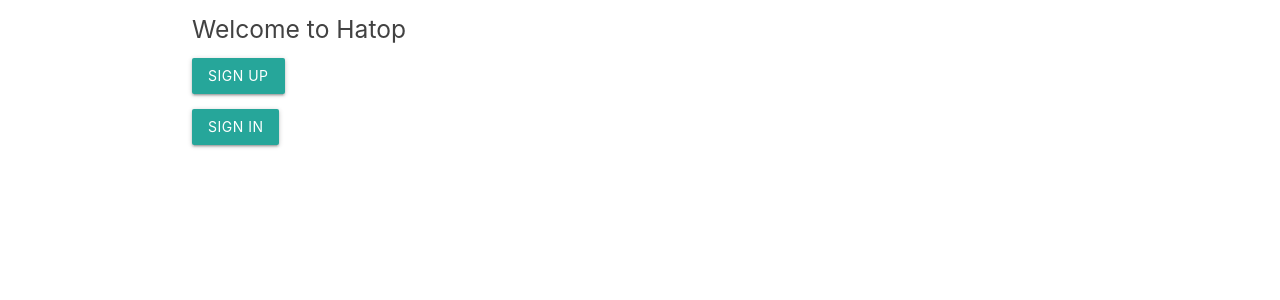
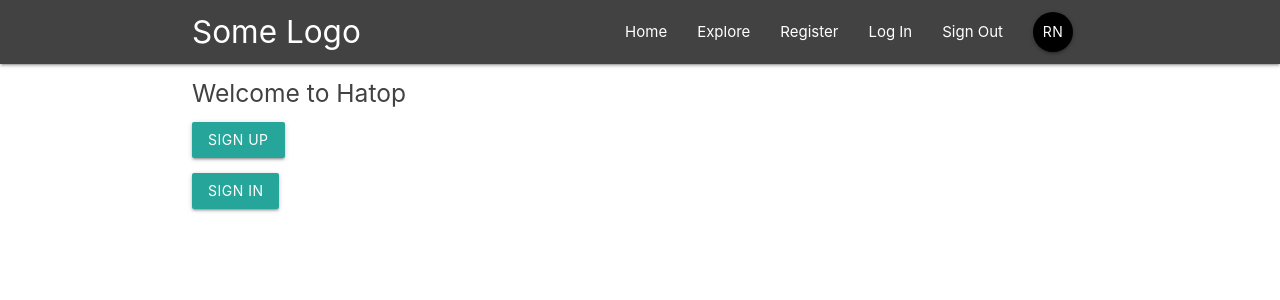
Before and after one commit to cra1gg/hatop, a React (Create React App) app in the folder frontend/: page / in a window 1280 px wide. Shown: the top 300 px of the page. Built offline with nearby package versions, Linux system fonts and the light colour scheme.

Commit message:
[AUT-26] Add navbar to all pages.

```diff
--- a/frontend/src/App.js
+++ b/frontend/src/App.js
@@ -8,14 +8,17 @@ import Home from "./components/Home/Home"
 import StudentStats from "./components/Info/StudentStats"
 import EnrolClass from "./components/Info/EnrolClass"
 import './App.css';
+import Navbar from './components/Navigation/Navbar';
 
 
 class App extends React.Component {
    render() {
       return (
         <div>
+
           <BrowserRouter>
               <div>
+              <Navbar />
                   <Switch>
                       <Route path="/signup" component={SignUp} />
                       <Route path="/signin" component={SignIn} />
--- a/frontend/src/components/Navigation/SignedInLinks.js
+++ b/frontend/src/components/Navigation/SignedInLinks.js
@@ -9,7 +9,7 @@ function SignedInLinks(props) {
         <ul className="right">
             <li><NavLink to="">Explore</NavLink></li>
             <li><NavLink to="">My Classes</NavLink></li>
-            <li><NavLink onClick={props.signOut} to='/'>Sign Out</NavLink></li>
+            <li><NavLink to='/'>Sign Out</NavLink></li>
             <li>
                 <NavLink to="/" className="btn btn-floating black lighter-1">
                     RN
--- a/frontend/src/components/Navigation/SignedOutLinks.js
+++ b/frontend/src/components/Navigation/SignedOutLinks.js
@@ -1,14 +1,16 @@
 import React from "react"
 import { NavLink } from "react-router-dom"
 
-function SignedInLinks(props) {
+function SignedOutLinks(props) {
 
     //console.log(props)
 
     return(
         <ul className="right">
+            <li><NavLink to="">Home</NavLink></li>
             <li><NavLink to="">Explore</NavLink></li>
-            <li><NavLink to="">My Classes</NavLink></li>
+            <li><NavLink to="">Register</NavLink></li>
+            <li><NavLink to="">Log In</NavLink></li>
             <li><NavLink onClick={props.signOut} to='/'>Sign Out</NavLink></li>
             <li>
                 <NavLink to="/" className="btn btn-floating black lighter-1">
@@ -21,4 +23,4 @@ function SignedInLinks(props) {
 
 }
 
-export default SignedInLinks
+export default SignedOutLinks
```
